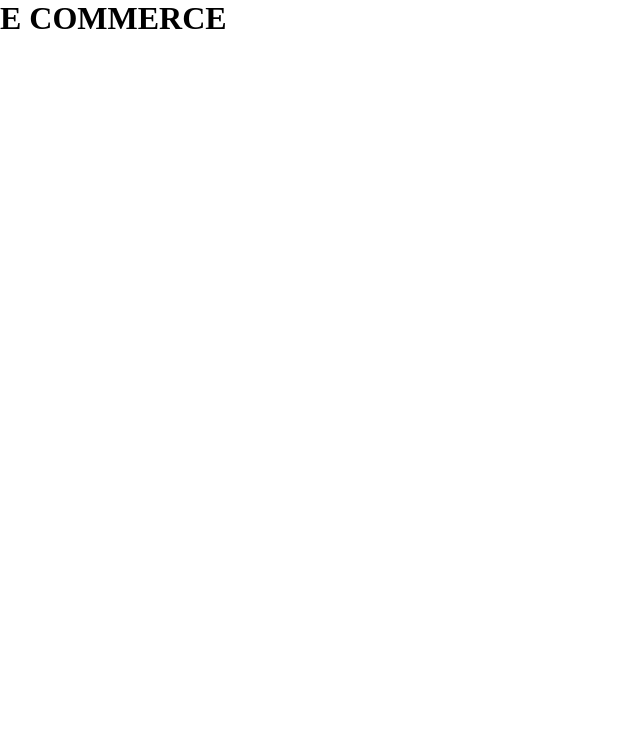
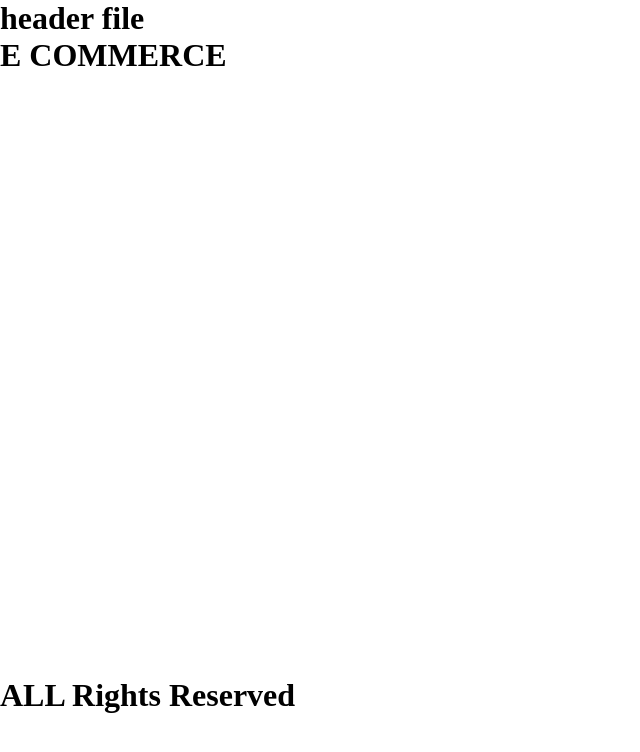
Before and after one commit to Arun-cn/E-Commerce-mern, a React (Create React App) app in the folder client/: page / in a window 1280 px wide. Shown: the top 752 px of the page, without its empty margins (0-640 px from the left). Built offline with nearby package versions, Linux system fonts and the light colour scheme; the HTML template or start-up script is replaced by a standard one.

Commit message:
add layouts

```diff
--- a/client/src/App.js
+++ b/client/src/App.js
@@ -1,11 +1,12 @@
 
 import './App.css';
+import Layout from './components/Layout/Layout';
 
 function App() {
   return (
-    <div className="App">
+    <Layout >
       <h1 >E COMMERCE </h1>
-    </div>
+    </Layout>
   );
 }
 
--- /dev/null
+++ b/client/src/components/Layout/Footer.js
@@ -0,0 +1,11 @@
+import React from 'react'
+
+const Footer = () => {
+  return (
+    <div className='bg-dark text-light p3'>
+        <h1 className='text-center'>ALL Rights Reserved</h1>
+    </div>
+  )
+}
+
+export default Footer
--- /dev/null
+++ b/client/src/components/Layout/Headers.js
@@ -0,0 +1,11 @@
+import React from 'react'
+
+const Headers = () => {
+  return (
+    <div>
+        <h1>header file </h1>
+    </div>
+  )
+}
+
+export default Headers
--- /dev/null
+++ b/client/src/components/Layout/Layout.js
@@ -0,0 +1,19 @@
+import React, { Children } from 'react'
+import Footer from './Footer'
+import Headers from './Headers'
+
+
+function Layout({children}) {
+  return (
+    <div>
+        <Headers/>
+        <main style={{minHeight :"80vh"}}>
+           {children}
+        </main>
+        <Footer/>
+
+    </div>
+  )
+}
+
+export default Layout
```
